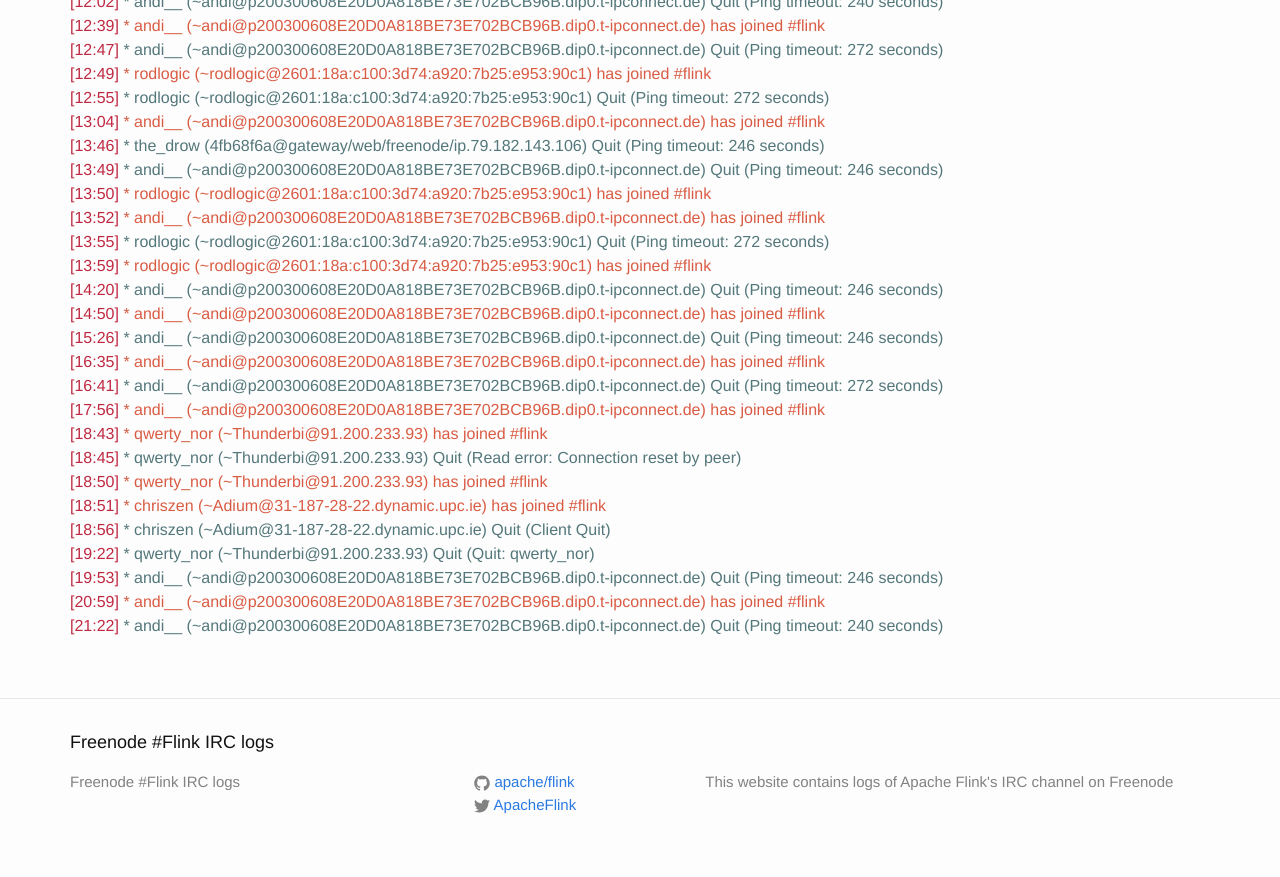
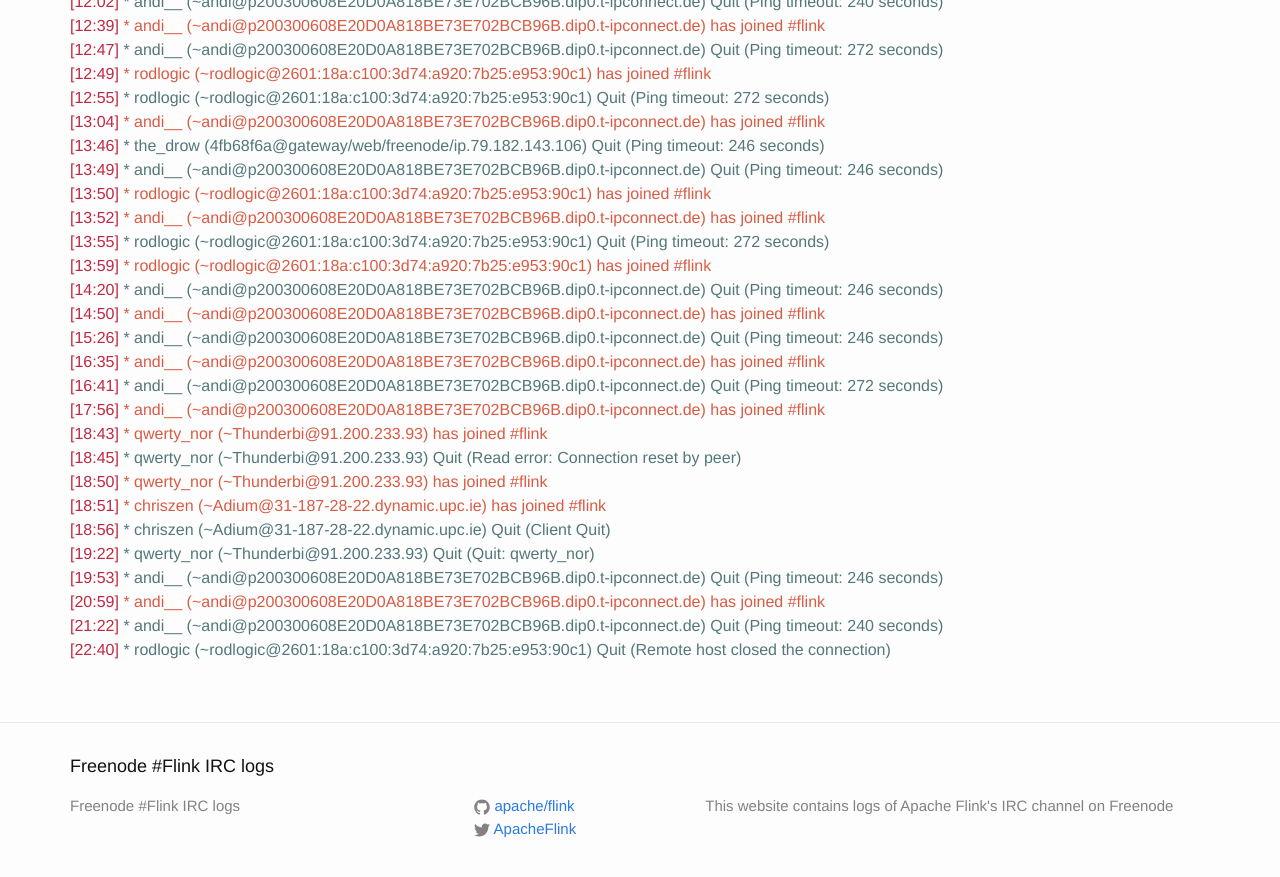
Before and after one commit to flink-irc-logs/flink-irc-logs.github.io, a Jekyll site: the page built from _posts/2015-11-21-logs.markdown, in a window 1280 px wide and 900 px high, scrolled down 1146 px. Shown: the top 877 px of the window. Built offline with Jekyll 4.4.1, drawn with Linux system fonts in a browser that asks for light colours.

Commit message:
Update of the logs on Sun Nov 22 00:23:27 CET 2015

```diff
--- a/_posts/2015-11-21-logs.markdown
+++ b/_posts/2015-11-21-logs.markdown
@@ -70,3 +70,4 @@
 <span class="irc-date">[19:53]</span> <span class="irc-navy">* andi__ (~andi@p200300608E20D0A818BE73E702BCB96B.dip0.t-ipconnect.de) Quit (Ping timeout: 246 seconds)</span><br />
 <span class="irc-date">[20:59]</span> <span class="irc-green">* andi__ (~andi@p200300608E20D0A818BE73E702BCB96B.dip0.t-ipconnect.de) has joined #flink</span><br />
 <span class="irc-date">[21:22]</span> <span class="irc-navy">* andi__ (~andi@p200300608E20D0A818BE73E702BCB96B.dip0.t-ipconnect.de) Quit (Ping timeout: 240 seconds)</span><br />
+<span class="irc-date">[22:40]</span> <span class="irc-navy">* rodlogic (~rodlogic@2601:18a:c100:3d74:a920:7b25:e953:90c1) Quit (Remote host closed the connection)</span><br />
```
